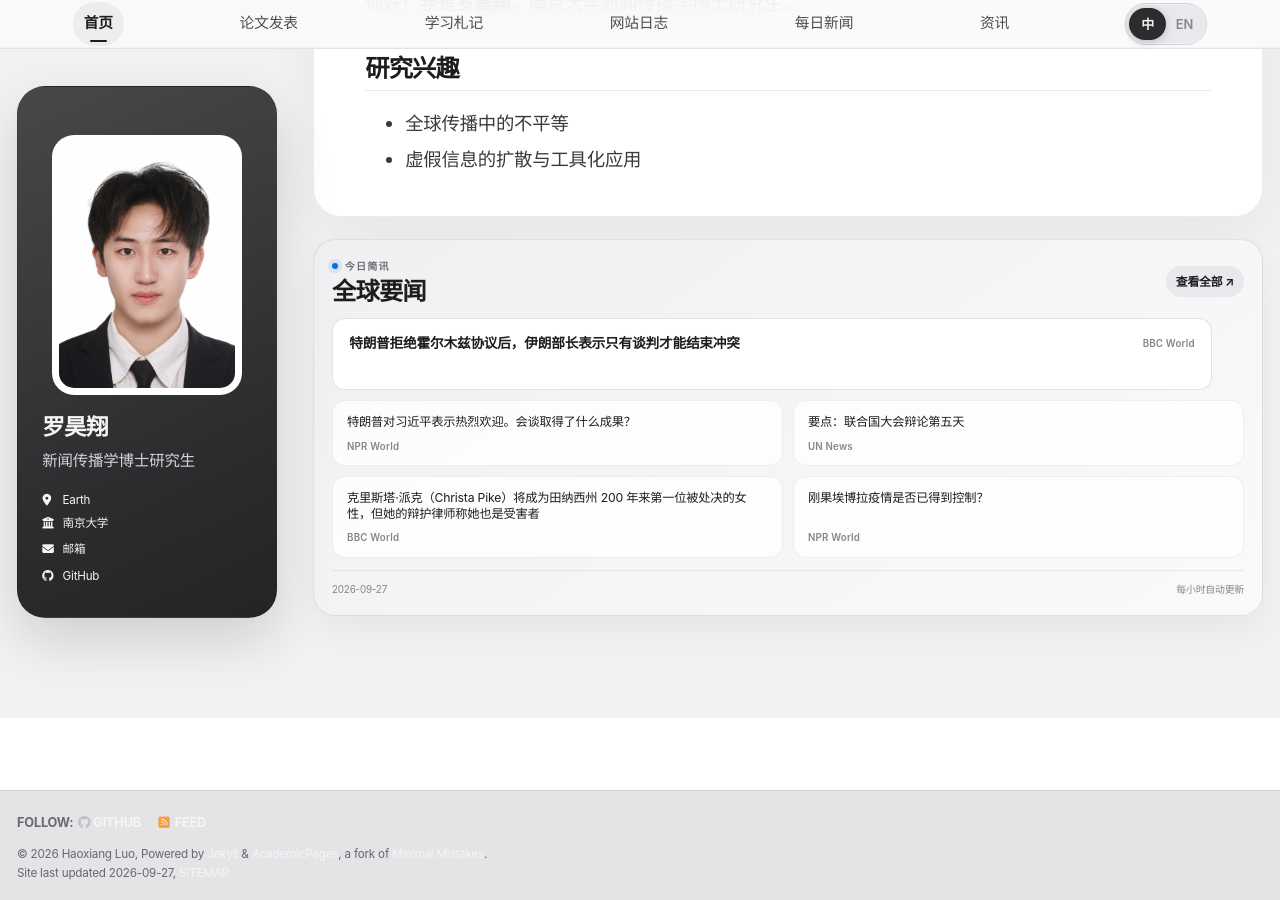
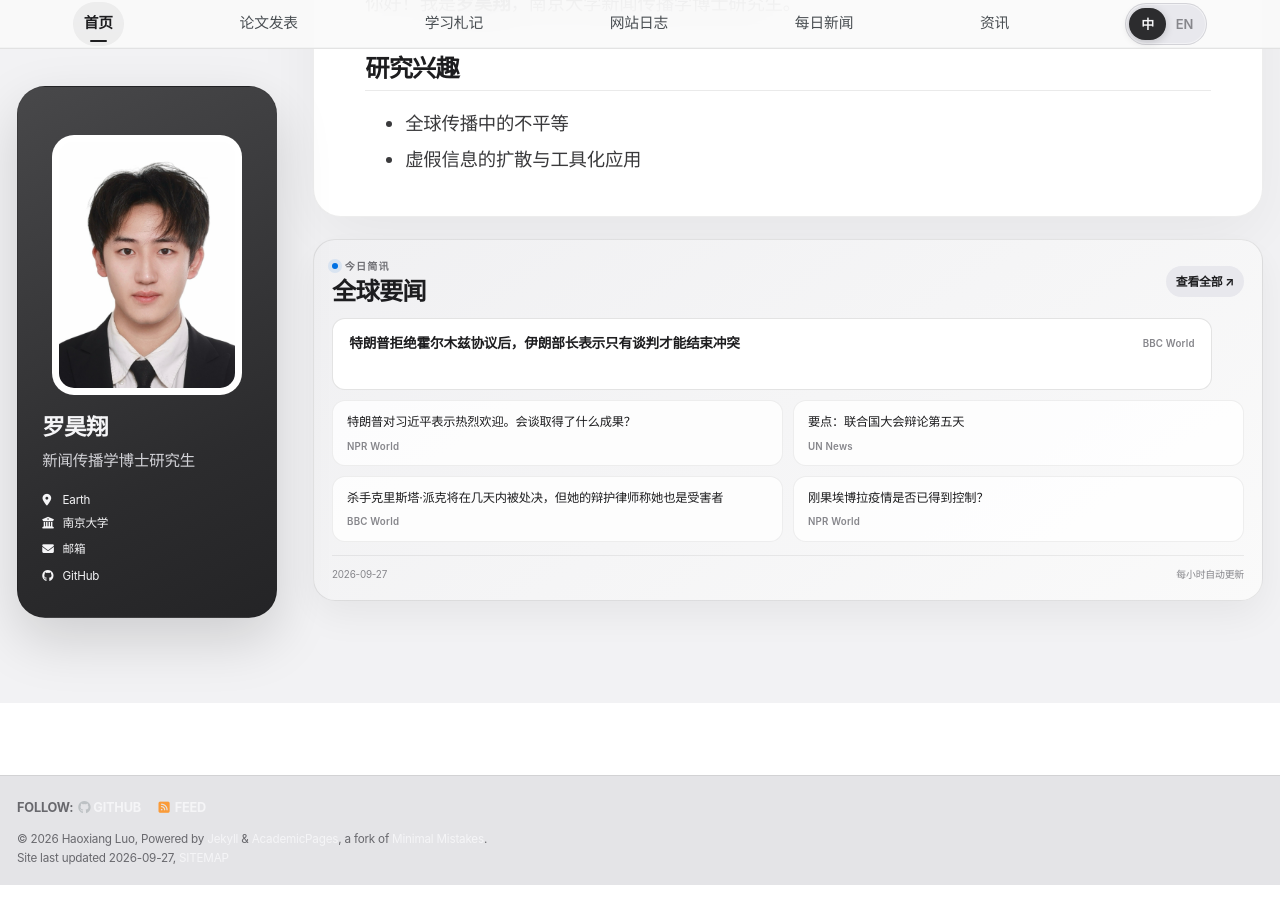
Before and after one commit to HaoxiangLuo/HaoxiangLuo.github.io, a Jekyll site: the page built from _pages/about-zh.md, in a window 1280 px wide and 900 px high, scrolled down 253 px. Built offline with Jekyll 4.4.1, drawn with Linux system fonts in a browser that asks for light colours; a style sheet for code colours, icons or effects is not loaded.

Commit message:
Update daily news 2026-09-27

```diff
--- a/_data/daily_news.json
+++ b/_data/daily_news.json
@@ -1,5 +1,5 @@
 {
-  "updated_at": "2026-09-27T16:25:25+08:00",
+  "updated_at": "2026-09-27T17:24:25+08:00",
   "days": [
     {
       "date": "2026-09-27",
@@ -23,10 +23,10 @@
           "title_zh": "要点：联合国大会辩论第五天"
         },
         {
-          "title": "Christa Pike to be first woman executed in Tennessee in 200 years - but her defence say she's a victim too",
+          "title": "Killer Christa Pike is to be executed within days - but her defence say she's a victim too",
           "source": "BBC World",
           "url": "https://www.bbc.co.uk/news/articles/c6pwl9g9ne1lo?at_medium=RSS&at_campaign=rss",
-          "title_zh": "克里斯塔·派克（Christa Pike）将成为田纳西州 200 年来第一位被处决的女性，但她的辩护律师称她也是受害者"
+          "title_zh": "杀手克里斯塔·派克将在几天内被处决，但她的辩护律师称她也是受害者"
         },
         {
           "title": "Is Congo's Ebola outbreak coming under control?",
```
